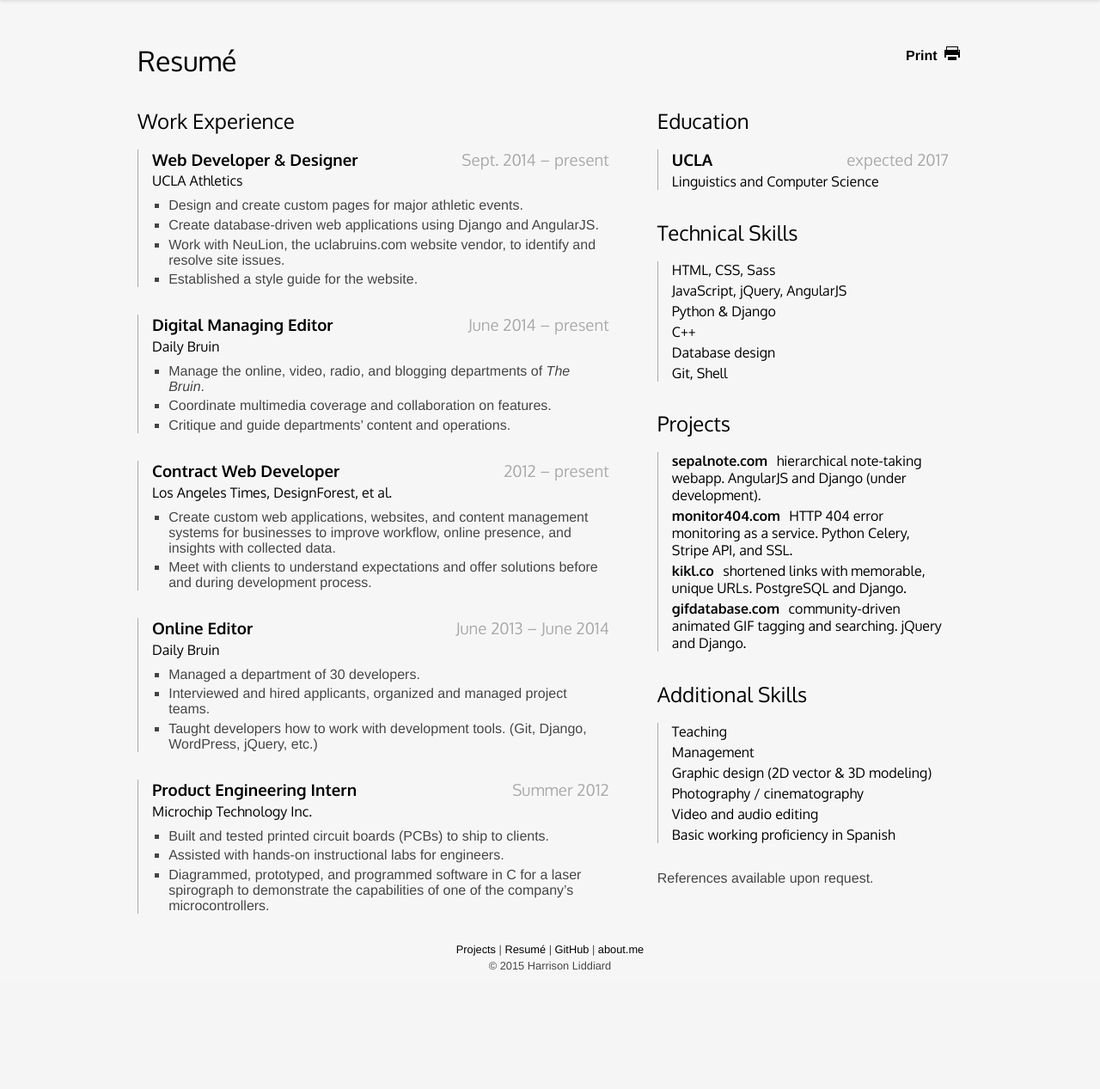
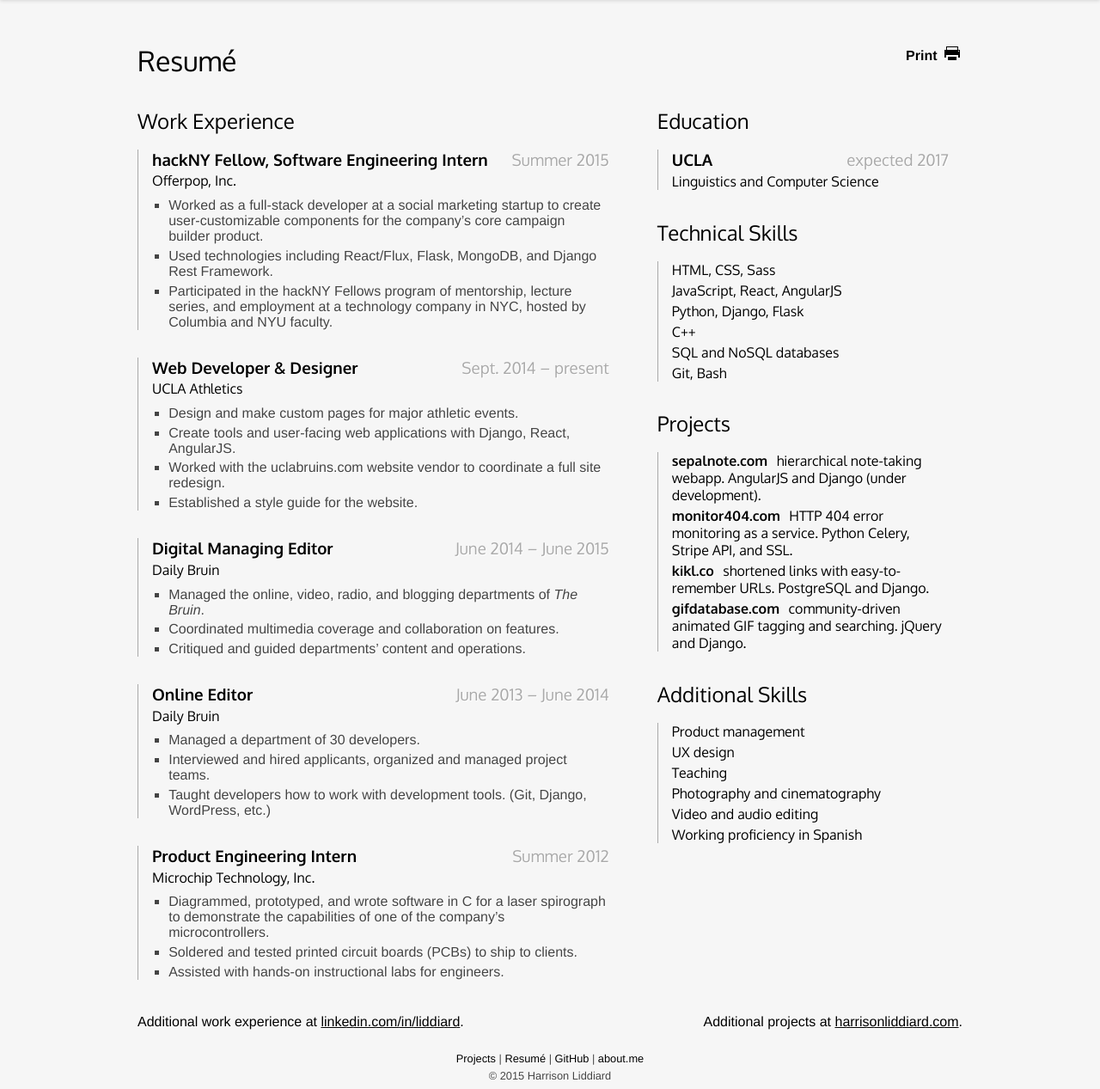
Before and after one commit to liddiard/harrisonliddiard.com, a Django app: page /resume/ in a window 1280 px wide. Shown: the part 156-1423 px from the top of the page at 86% size. Before the commit the page ends 1284 px from the top, so only its background shows below. Run offline with Django 3.2, Linux system fonts and the light colour scheme; some libraries are stand-ins or nearby versions.

Commit message:
update resume

```diff
--- a/harrisonliddiard/templates/resume.html
+++ b/harrisonliddiard/templates/resume.html
@@ -10,30 +10,31 @@
     <section class="col left">
         <h2>Work Experience</h2>
         <div class="item">
+            <h3 class="position">hackNY Fellow, Software Engineering Intern <span class="date">Summer 2015</span></h3>
+            <h4 class="company">Offerpop, Inc.</h4>
+            <ul>
+                <li>Worked as a full-stack developer at a social marketing startup to create user-customizable components for the company&rsquo;s core campaign builder product.</li>
+                <li>Used technologies including React/Flux, Flask, MongoDB, and Django Rest Framework.</li>
+                <li>Participated in the hackNY Fellows program of mentorship, lecture series, and employment at a technology company in NYC, hosted by Columbia and NYU faculty.</li>
+            </ul>
+        </div>
+        <div class="item">
             <h3 class="position">Web Developer &amp; Designer <span class="date">Sept. 2014 &ndash; present</span></h3>
             <h4 class="company">UCLA Athletics</h4>
             <ul>
-                <li>Design and create custom pages for major athletic events.</li>
-                <li>Create database-driven web applications using Django and AngularJS.</li>
-                <li>Work with NeuLion, the uclabruins.com website vendor, to identify and resolve site issues.</li>
+                <li>Design and make custom pages for major athletic events.</li>
+                <li>Create tools and user-facing web applications with Django, React, AngularJS.</li>
+                <li>Worked with the uclabruins.com website vendor to coordinate a full site redesign.</li>
                 <li>Established a style guide for the website.</li>
             </ul>
         </div>
         <div class="item">
-            <h3 class="position">Digital Managing Editor <span class="date">June 2014 &ndash; present</span></h3>
+            <h3 class="position">Digital Managing Editor <span class="date">June 2014 &ndash; June 2015</span></h3>
             <h4 class="company">Daily Bruin</h4>
             <ul>
-                <li>Manage the online, video, radio, and blogging departments of <em>The Bruin</em>.</li>
-                <li>Coordinate multimedia coverage and collaboration on features.</li>
-                <li>Critique and guide departments&rsquo; content and operations.</li>
-            </ul>
-        </div>
-        <div class="item">
-            <h3 class="position">Contract Web Developer <span class="date">2012 &ndash; present</span></h3>
-            <h4 class="company">Los Angeles Times, DesignForest, et al.</h4>
-            <ul>
-                <li>Create custom web applications, websites, and content management systems for businesses to improve workflow, online presence, and insights with collected data.</li>
-                <li>Meet with clients to understand expectations and offer solutions before and during development process.</li>
+                <li>Managed the online, video, radio, and blogging departments of <em>The Bruin</em>.</li>
+                <li>Coordinated multimedia coverage and collaboration on features.</li>
+                <li>Critiqued and guided departments&rsquo; content and operations.</li>
             </ul>
         </div>
         <div class="item">
@@ -42,16 +43,16 @@
             <ul>
                 <li>Managed a department of 30 developers.</li>
                 <li>Interviewed and hired applicants, organized and managed project teams.</li>
-                <li>Taught developers how to work with development tools. (Git, Django, WordPress, jQuery, etc.)</li>
+                <li>Taught developers how to work with development tools. (Git, Django, WordPress, etc.)</li>
             <ul>
         </div>
         <div class="item">
             <h3 class="position">Product Engineering Intern <span class="date">Summer 2012</span></h3>
-            <h4 class="company">Microchip Technology Inc.</h4>
+            <h4 class="company">Microchip Technology, Inc.</h4>
             <ul>
-                <li>Built and tested printed circuit boards (PCBs) to ship to clients.</li>
+                <li>Diagrammed, prototyped, and wrote software in C for a laser spirograph to demonstrate the capabilities of one of the company&rsquo;s microcontrollers.</li>
+                <li>Soldered and tested printed circuit boards (PCBs) to ship to clients.</li>
                 <li>Assisted with hands-on instructional labs for engineers.</li>
-                <li>Diagrammed, prototyped, and programmed software in C for a laser spirograph to demonstrate the capabilities of one of the company&rsquo;s microcontrollers.</li>
             </ul>
         </div>
     </section>
@@ -64,30 +65,37 @@
         <h2>Technical Skills</h2>
         <div class="item">
             <h4>HTML, CSS, Sass</h4>
-            <h4>JavaScript, jQuery, AngularJS</h4>
-            <h4>Python &amp; Django</h4>
+            <h4>JavaScript, React, AngularJS</h4>
+            <h4>Python, Django, Flask</h4>
             <h4>C++</h4>
-            <h4>Database design</h4>
-            <h4>Git, Shell</h4>
+            <h4>SQL and NoSQL databases</h4>
+            <h4>Git, Bash</h4>
         </div>
         <h2>Projects</h2>
         <div class="item">
             <h4><span class="project-name">sepalnote.com</span> hierarchical note-taking webapp. AngularJS and Django (under development).</h4>
             <h4><span class="project-name">monitor404.com</span> HTTP 404 error monitoring as a service. Python Celery, Stripe API, and SSL.</h4>
-            <h4><span class="project-name">kikl.co</span> shortened links with memorable, unique URLs. PostgreSQL and Django.</h4>
+            <h4><span class="project-name">kikl.co</span> shortened links with easy-to-remember URLs. PostgreSQL and Django.</h4>
             <h4><span class="project-name">gifdatabase.com</span> community-driven animated GIF tagging and searching. jQuery and Django.</h4>
         </div>
         <h2>Additional Skills</h2>
         <div class="item">
+            <h4>Product management</h4>
+            <h4>UX design</h4>
             <h4>Teaching</h4>
-            <h4>Management</h4>
-            <h4>Graphic design (2D vector &amp; 3D modeling)</h4>
-            <h4>Photography / cinematography</h4>
+            <h4>Photography and cinematography</h4>
             <h4>Video and audio editing</h4>
-            <h4>Basic working proficiency in Spanish</h4>
+            <h4>Working proficiency in Spanish</h4>
         </div>
     </section>
-    <div class="references">References available upon request.</div>
+    <div class="more">
+        <div class="experience">
+            Additional work experience at <a href="https://linkedin.com/in/liddiard/">linkedin.com/in/liddiard</a>.
+        </div>
+        <div class="projects">
+            Additional projects at <a href="http://www.harrisonliddiard.com/">harrisonliddiard.com</a>.
+        </div>
+    </div>
 </section>
 
 {% endblock %}
```
